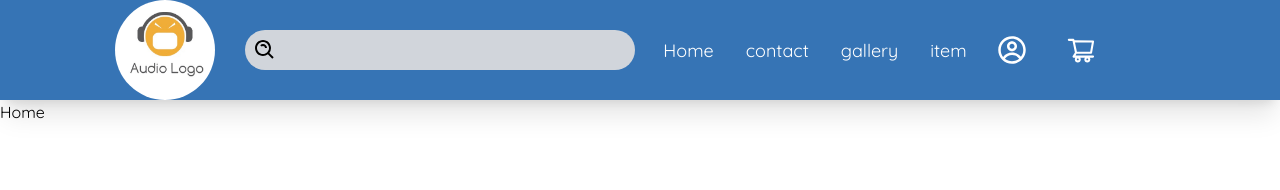
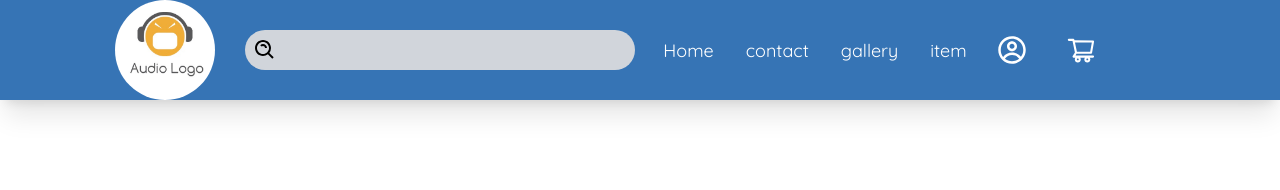
Before and after one commit to Ravindu200232/Audio_shop_frontend, a React (Vite) app: page / in a window 1280 px wide. Shown: the top 190 px of the page. Built offline with nearby package versions, Linux system fonts and the light colour scheme.

Commit message:
Update home.jsx

```diff
--- a/src/pages/home/home.jsx
+++ b/src/pages/home/home.jsx
@@ -1,8 +1,8 @@
 export default function Home(){
 
     return(
-        <div>
-            Home
+        <div className="w-full h-">
+            <div></div>
         </div>
     )
 }
```
